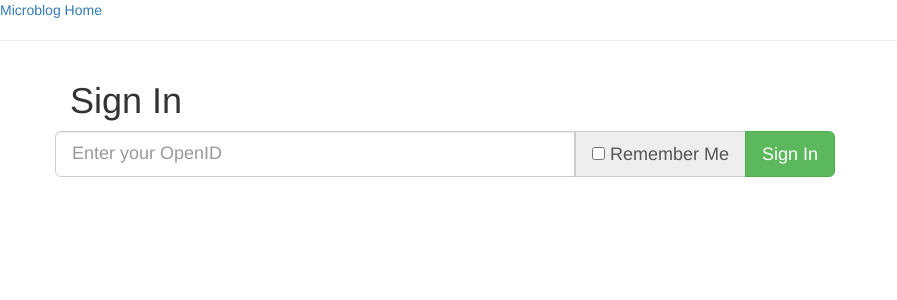
After one commit to thundercat1/Flask-Mega-Tutorial, a Flask app: page /login in a window 1280 px wide. The commit adds this page. Shown: the top 300 px of the page, without its empty margins (0-897 px from the left). Run offline with Flask 2, Linux system fonts and the light colour scheme; some libraries are stand-ins or nearby versions.

Commit message:
Form with redirect and flashing

```diff
--- a/app/__init__.py
+++ b/app/__init__.py
@@ -1,4 +1,5 @@
 from flask import Flask
 
 app = Flask(__name__)
+app.config.from_object('config')
 from app import views
--- /dev/null
+++ b/app/forms.py
@@ -0,0 +1,8 @@
+from flask.ext.wtf import Form
+from wtforms import StringField, BooleanField
+from wtforms.validators import DataRequired
+
+
+class LoginForm(Form):
+    openid = StringField('openid', validators =[DataRequired()])
+    remember_me = BooleanField('remember_me', default=False)
--- a/app/templates/base.html
+++ b/app/templates/base.html
@@ -1,4 +1,5 @@
 <html>
+    <link rel="stylesheet" href="//maxcdn.bootstrapcdn.com/bootstrap/3.2.0/css/bootstrap.min.css">
     <head>
         {% if title %}
         <title> {{ title }} </title>
@@ -9,8 +10,18 @@
 
     <body>
         <div><a href="/index">Microblog Home</a></div>
-        <hr>
-        {% block content %}{% endblock %}
-    </body>
+	<hr>
+	{% with messages = get_flashed_messages() %}
+		{% if messages %}
+			<ul>
+				{% for message in messages %}
+				<li>{{message}}</li>
+				{% endfor %}
 
-</html>
+			</ul>
+		{% endif %}
+	{% endwith %}
+	{% block content %}{% endblock %}
+	</body>
+
+	</html>
--- /dev/null
+++ b/app/templates/login.html
@@ -0,0 +1,30 @@
+<!-- Extend from base layout-->
+{% extends "base.html" %}
+
+
+{% block content %}
+<div class="container">
+	<h1>Sign In</h1>
+	<form action="" method="post" name="login">
+		{{ form.hidden_tag() }}
+
+		<div class="row">
+			<div class="input-group input-group-lg col-md-8">
+				{{ form.openid(class="form-control", placeholder="Enter your OpenID")}}
+
+				<span class="input-group-addon">
+					{{ form.remember_me() }}
+					Remember Me
+				</span>
+
+				<span class="input-group-btn">
+					<button type="submit" class="btn btn-success">Sign In</button>
+				</span>
+			</div>
+		</div>
+		</div>
+
+	</form>
+</div>
+
+{% endblock %}
--- a/app/views.py
+++ b/app/views.py
@@ -1,5 +1,6 @@
 from app import app
 import flask
+import forms
 
 @app.route('/')
 @app.route('/index')
@@ -17,3 +18,13 @@ def index():
             }
         ]
     return flask.render_template('index.html', title='home', user=user, posts=posts)
+
+@app.route('/login', methods=['GET','POST'])
+def login():
+    form = forms.LoginForm()
+    if form.validate_on_submit():
+        flask.flash('Login requested for "%s". Remember me: "%s"' %
+                (form.openid.data, str(form.remember_me.data)))
+        return flask.redirect('/index')
+
+    return flask.render_template('login.html', title='login', form=form)
--- /dev/null
+++ b/config.py
@@ -0,0 +1,2 @@
+WTF_CSRF_ENABLED = True
+SECRET_KEY = 'You will never guess the key'
--- a/requirements.txt
+++ b/requirements.txt
@@ -9,7 +9,6 @@ Flask-WTF==0.10.3
 Flask-WhooshAlchemy==0.56
 Jinja2==2.7.3
 MarkupSafe==0.23
--e git+http://...@2893079e2d8c99e69c75645ad986dcfdf7329d16#egg=Mega_Tutorial-dev
 SQLAlchemy==0.9.8
 Tempita==0.5.3dev
 WTForms==2.0.1
```
